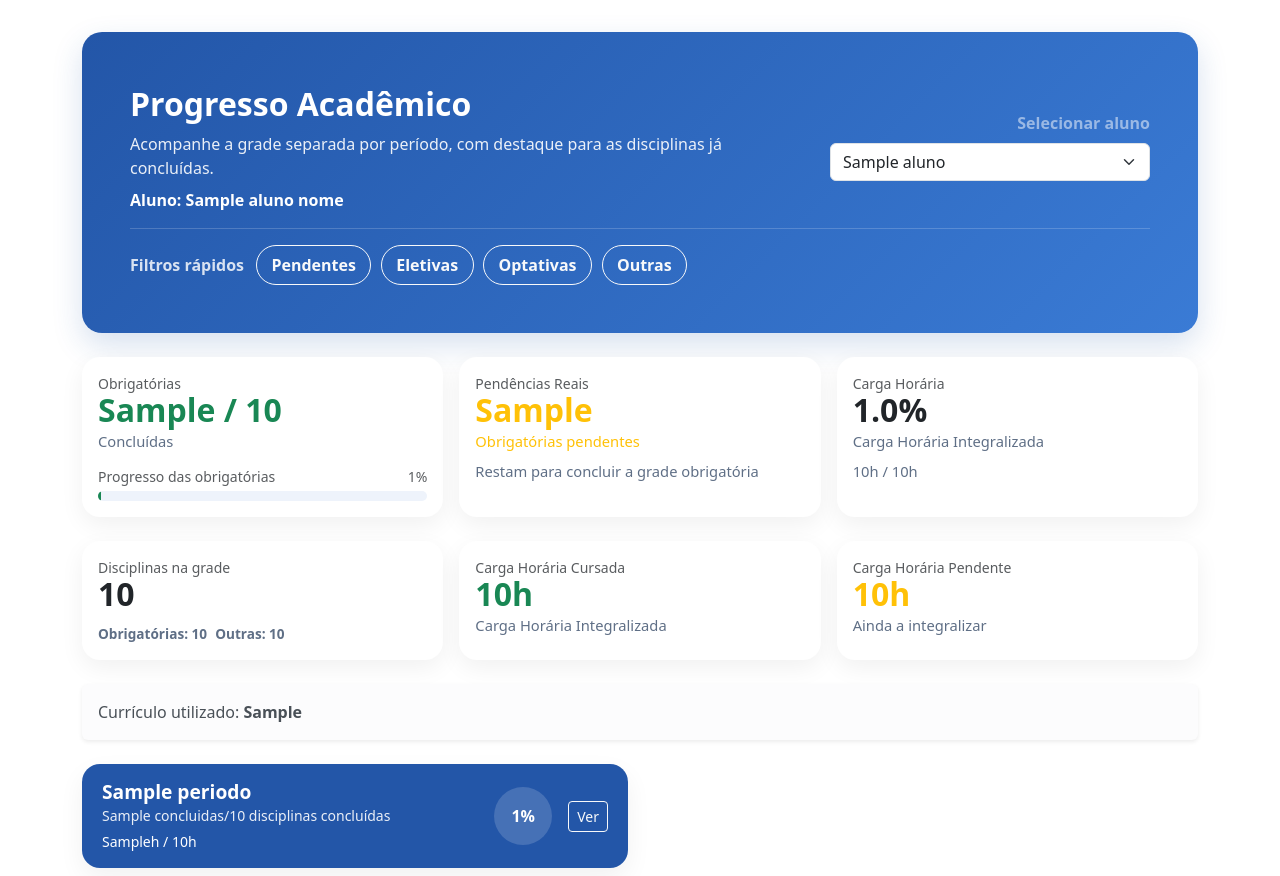
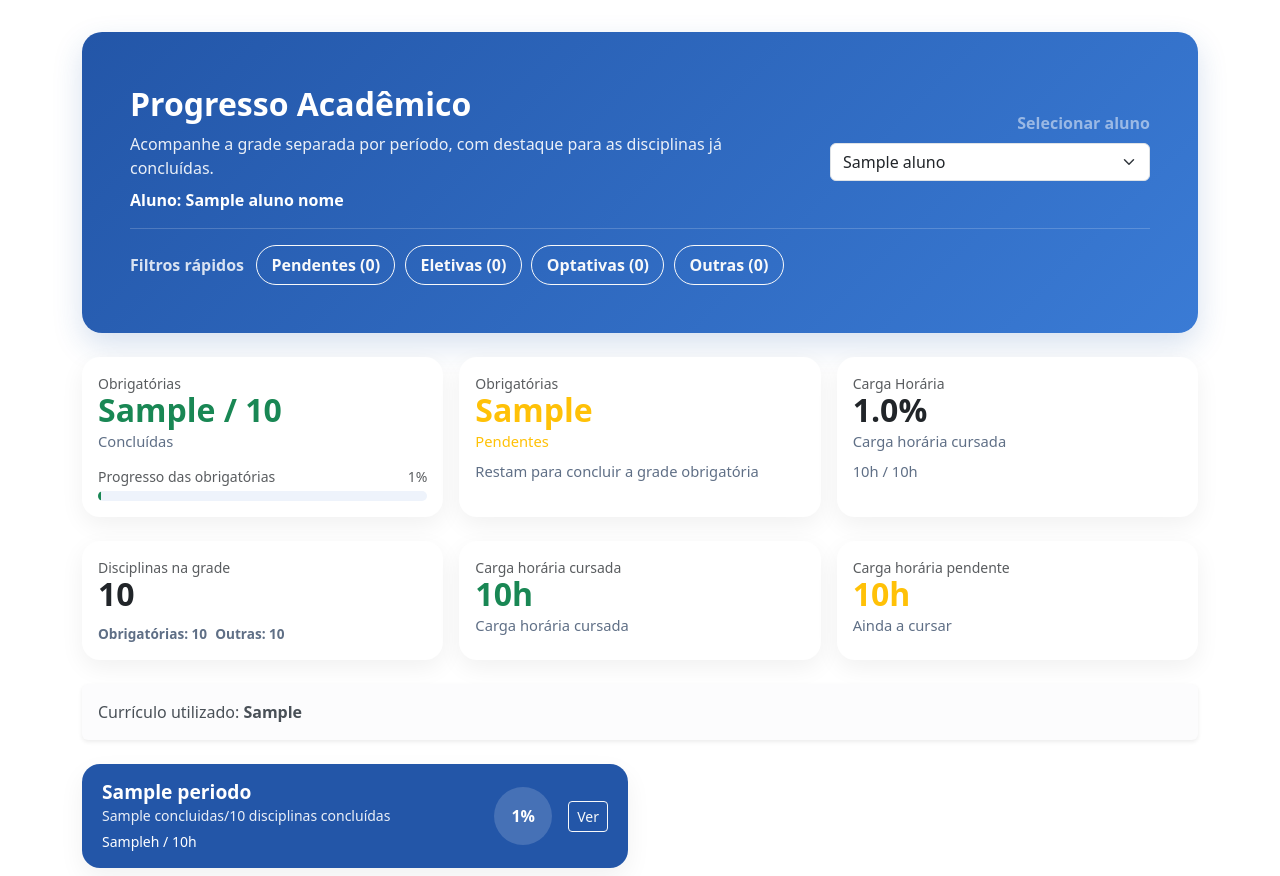
Before and after one commit to luccabcarvalho/Projeto-PRADIG-2025, a Django app: template sistemaDeAnaliseAcademicaUnirio/visualizacoes/templates/progresso.html in a window 1280 px wide. Shown: the top 876 px of the page. Run offline with Django 5.2, Linux system fonts and the light colour scheme; the template is opened without the code that fills it: most values are stand-ins (such as "Sample title", 1, 10 or a date in 2020).

Commit message:
ajuste no filtro

```diff
--- a/sistemaDeAnaliseAcademicaUnirio/samg/frontend/progresso.py
+++ b/sistemaDeAnaliseAcademicaUnirio/samg/frontend/progresso.py
@@ -275,24 +275,38 @@ def progresso(request):
             'disciplinas_pendentes': [d for d in disciplinas_periodo if not d['concluida']],
         })
 
+    all_disciplinas = [
+        disciplina
+        for periodo in curriculo_grade
+        for disciplina in periodo['disciplinas']
+    ]
+    filter_counts = {
+        'pendentes': sum(1 for disciplina in all_disciplinas if not disciplina['concluida']),
+        'eletivas': sum(1 for disciplina in all_disciplinas if disciplina.get('eletiva')),
+        'optativas': sum(1 for disciplina in all_disciplinas if disciplina.get('optativa')),
+        'demais': sum(1 for disciplina in all_disciplinas if disciplina.get('demais')),
+    }
+
     filtered_curriculo_grade = []
     for periodo in curriculo_grade:
         disciplinas_filtradas = []
         for disciplina in periodo['disciplinas']:
-            if disciplina.get('obrigatoria'):
-                disciplinas_filtradas.append(disciplina)
-            elif disciplina.get('eletiva') and mostrar_eletivas:
-                disciplinas_filtradas.append(disciplina)
-            elif disciplina.get('optativa') and mostrar_optativas:
-                disciplinas_filtradas.append(disciplina)
-            elif disciplina.get('demais') and mostrar_demais:
-                disciplinas_filtradas.append(disciplina)
+            deve_incluir = disciplina.get('obrigatoria')
+            if not deve_incluir and disciplina.get('eletiva') and mostrar_eletivas:
+                deve_incluir = True
+            if not deve_incluir and disciplina.get('optativa') and mostrar_optativas:
+                deve_incluir = True
+            if not deve_incluir and disciplina.get('demais') and mostrar_demais:
+                deve_incluir = True
 
-        disciplinas_filtradas = filtrar_disciplinas(
-            disciplinas_filtradas,
-            apenas_obrigatorias=False,
-            apenas_pendentes=apenas_pendentes,
-        )
+            if not deve_incluir:
+                continue
+
+            if apenas_pendentes and disciplina['concluida']:
+                continue
+
+            disciplinas_filtradas.append(disciplina)
+
         if not disciplinas_filtradas:
             continue
 
@@ -390,4 +404,5 @@ def progresso(request):
         'mostrar_eletivas': mostrar_eletivas,
         'mostrar_optativas': mostrar_optativas,
         'mostrar_demais': mostrar_demais,
+        'filter_counts': filter_counts,
     })
--- a/sistemaDeAnaliseAcademicaUnirio/visualizacoes/templates/progresso.html
+++ b/sistemaDeAnaliseAcademicaUnirio/visualizacoes/templates/progresso.html
@@ -305,16 +305,16 @@
             <span class="filter-chip-label">Filtros rápidos</span>
 
             <input class="btn-check" type="checkbox" id="apenas_pendentes" name="apenas_pendentes" value="1" {% if apenas_pendentes %}checked{% endif %}>
-            <label class="btn btn-outline-light filter-chip" for="apenas_pendentes">Pendentes</label>
+            <label class="btn btn-outline-light filter-chip" for="apenas_pendentes">Pendentes ({{ filter_counts.pendentes|default:0 }})</label>
 
             <input class="btn-check" type="checkbox" id="mostrar_eletivas" name="mostrar_eletivas" value="1" {% if mostrar_eletivas %}checked{% endif %}>
-            <label class="btn btn-outline-light filter-chip" for="mostrar_eletivas">Eletivas</label>
+            <label class="btn btn-outline-light filter-chip" for="mostrar_eletivas">Eletivas ({{ filter_counts.eletivas|default:0 }})</label>
 
             <input class="btn-check" type="checkbox" id="mostrar_optativas" name="mostrar_optativas" value="1" {% if mostrar_optativas %}checked{% endif %}>
-            <label class="btn btn-outline-light filter-chip" for="mostrar_optativas">Optativas</label>
+            <label class="btn btn-outline-light filter-chip" for="mostrar_optativas">Optativas ({{ filter_counts.optativas|default:0 }})</label>
 
             <input class="btn-check" type="checkbox" id="mostrar_demais" name="mostrar_demais" value="1" {% if mostrar_demais %}checked{% endif %}>
-            <label class="btn btn-outline-light filter-chip" for="mostrar_demais">Outras</label>
+            <label class="btn btn-outline-light filter-chip" for="mostrar_demais">Outras ({{ filter_counts.demais|default:0 }})</label>
         </div>
     </div>
 
@@ -347,9 +347,9 @@
             </div>
             <div class="col-12 col-lg-4">
                 <div class="summary-card card p-3">
-                    <div class="text-muted small">Pendências Reais</div>
+                    <div class="text-muted small">Obrigatórias</div>
                     <div class="summary-value text-warning">{{ curriculoStats.obrigatorias_pendentes }}</div>
-                    <div class="summary-subvalue text-warning">Obrigatórias pendentes</div>
+                    <div class="summary-subvalue text-warning">Pendentes</div>
                     <div class="summary-subvalue mt-2">Restam para concluir a grade obrigatória</div>
                 </div>
             </div>
@@ -357,7 +357,7 @@
                 <div class="summary-card card p-3">
                     <div class="text-muted small">Carga Horária</div>
                     <div class="summary-value">{{ curriculoStats.percentual|floatformat:1 }}%</div>
-                    <div class="summary-subvalue">Carga Horária Integralizada</div>
+                    <div class="summary-subvalue">Carga horária cursada</div>
                     <div class="summary-subvalue mt-2">{{ curriculoStats.carga_horaria_cursada|floatformat:0 }}h / {{ curriculoStats.carga_horaria_total|floatformat:0 }}h</div>
                 </div>
             </div>
@@ -376,16 +376,16 @@
             </div>
             <div class="col-12 col-lg-4">
                 <div class="summary-card card p-3">
-                    <div class="text-muted small">Carga Horária Cursada</div>
+                    <div class="text-muted small">Carga horária cursada</div>
                     <div class="summary-value text-success">{{ curriculoStats.carga_horaria_cursada|floatformat:0 }}h</div>
-                    <div class="summary-subvalue">Carga Horária Integralizada</div>
+                    <div class="summary-subvalue">Carga horária cursada</div>
                 </div>
             </div>
             <div class="col-12 col-lg-4">
                 <div class="summary-card card p-3">
-                    <div class="text-muted small">Carga Horária Pendente</div>
+                    <div class="text-muted small">Carga horária pendente</div>
                     <div class="summary-value text-warning">{{ curriculoStats.carga_horaria_pendente|floatformat:0 }}h</div>
-                    <div class="summary-subvalue">Ainda a integralizar</div>
+                    <div class="summary-subvalue">Ainda a cursar</div>
                 </div>
             </div>
         </div>
```
